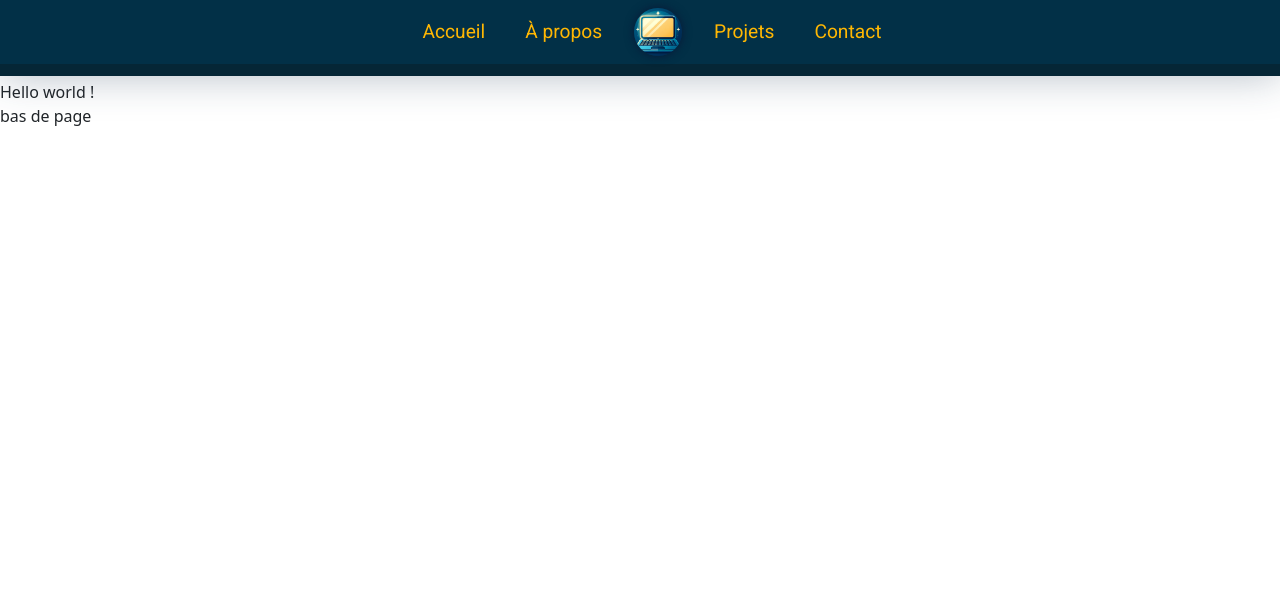
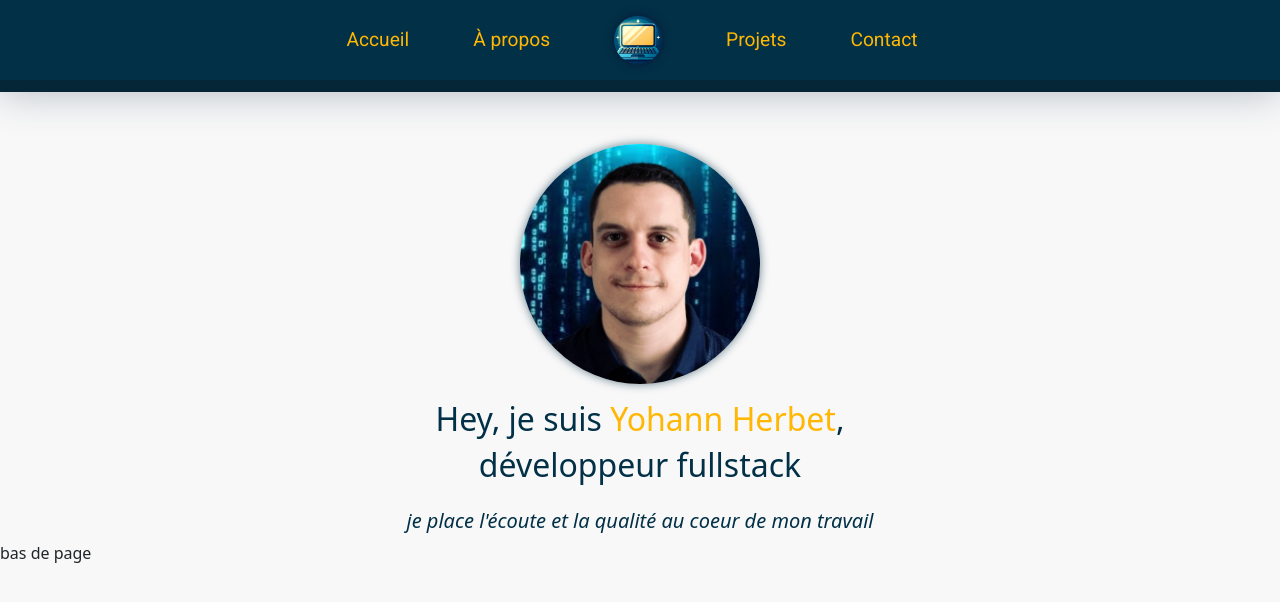
Before and after one commit to YohannHERBET/portfolio-v2, a Gatsby site: page / in a window 1280 px wide. Built offline with nearby package versions, Linux system fonts and the light colour scheme; Gatsby itself is replaced by a stand-in of ours.

Commit message:
home intro, nav links, margin

```diff
--- a/src/components/general.scss
+++ b/src/components/general.scss
@@ -1,3 +1,5 @@
+@import url('https://fonts.googleapis.com/css2?family=Roboto:wght@400;700&display=swap');
+
 .text-yellow,
 .text-yellow:active,
 .text-yellow:focus,
@@ -8,3 +10,6 @@
   color: #ffd66f;
   text-shadow: 0 0 2px #ffd66f;
 }
+body {
+  background-color: #f8f8f8;
+}
--- a/src/components/header.js
+++ b/src/components/header.js
@@ -20,7 +20,7 @@ const Header = () => {
   `)
 
     return (
-        <header style={{margin: "5rem"}}>
+        <header style={{padding: "3rem"}} id="home">
             <Navbar
                 collapseOnSelect
                 style={{
@@ -36,11 +36,13 @@ const Header = () => {
                 <Navbar.Collapse id="basic-navbar-nav">
                     <Nav className="align-items-center w-100 justify-content-center">
                         <div className="container-links d-flex flex-column flex-md-row align-items-center">
-                            <Nav.Link as={Link} to="/apropos" className="text-yellow ms-md-4">Accueil</Nav.Link>
-                            <Nav.Link as={Link} to="/technos" className="text-yellow ms-md-4">À propos</Nav.Link>
-                            <Img className="header-img ms-md-4" fluid={data.imgHeader.childImageSharp.fluid} />
-                            <Nav.Link as={Link} to="/projets" className="text-yellow ms-md-4">Projets</Nav.Link>
-                            <Nav.Link as={Link} to="/contact" className="text-yellow ms-md-4">Contact</Nav.Link>
+                            <Nav.Link as={Link} to="#home" className="text-yellow mx-md-4">Accueil</Nav.Link>
+                            <Nav.Link as={Link} to="#about" className="text-yellow mx-md-4">À propos</Nav.Link>
+                            <Nav.Link as={Link} to="#home">
+                                <Img className="header-img mx-md-4" fluid={data.imgHeader.childImageSharp.fluid} />
+                            </Nav.Link>
+                            <Nav.Link as={Link} to="#projets" className="text-yellow mx-md-4">Projets</Nav.Link>
+                            <Nav.Link as={Link} to="#contact" className="text-yellow mx-md-4">Contact</Nav.Link>
                         </div>
                     </Nav>
                 </Navbar.Collapse>
--- a/src/components/header.scss
+++ b/src/components/header.scss
@@ -1,4 +1,3 @@
-@import url('https://fonts.googleapis.com/css2?family=Roboto:wght@400;700&display=swap');
 
 .navbar-toggler, .navbar-toggler:focus {
   border: 2px solid #8ECAE6;
@@ -36,4 +35,7 @@
     border-radius: 50%;
     box-shadow: 0 0 10px #081837;
   }
+  .container-links {
+    margin-right: 1rem;
+  }
 }
--- /dev/null
+++ b/src/components/home.js
@@ -0,0 +1,31 @@
+import React from 'react';
+import { useStaticQuery, graphql } from "gatsby"
+import Img from "gatsby-image"
+import './home.scss';
+const Home = () => {
+
+    const data = useStaticQuery(graphql`
+        query {
+          imgPhotoProfil: file(relativePath: { eq: "photo-profil.jpeg" }) {
+            childImageSharp {
+              fluid(maxWidth: 800, quality: 90) {
+                ...GatsbyImageSharpFluid_withWebp
+              }
+            }
+          }
+        }
+    `)
+
+    return (
+        <div className="w-100 pt-5 d-flex justify-content-center">
+            <div className="photo-container d-flex flex-column align-items-center text-center">
+                <Img className="img-profil-img" fluid={data.imgPhotoProfil.childImageSharp.fluid} />
+                <h2 className="mt-3">Hey, je suis <span>Yohann Herbet</span>,</h2>
+                <h2>développeur fullstack</h2>
+                <h5>je place l'écoute et la qualité au coeur de mon travail</h5>
+            </div>
+        </div>
+    );
+};
+
+export default Home;
--- /dev/null
+++ b/src/components/home.scss
@@ -0,0 +1,21 @@
+.photo-container {
+
+  .img-profil-img {
+    width: 15rem;
+    height: 15rem;
+    border-radius: 50%;
+    box-shadow: 0 0 10px rgba(2, 48, 71, 0.59);
+  }
+  h2 {
+    color: #023047;
+
+    & > span {
+      color: #FFB703;
+    }
+  }
+  h5 {
+    margin-top: 1rem;
+    font-style: italic;
+    color: #023047;
+  }
+}
--- a/src/pages/index.js
+++ b/src/pages/index.js
@@ -1,10 +1,12 @@
 import * as React from "react"
 import Layout from "../components/layout"
 import Seo from "../components/seo"
+import Home from "../components/home"
 
 const IndexPage = () => (
   <Layout>
-    <div>Hello world !</div>
+    <Seo title="Portfolio" />
+    <Home />
   </Layout>
 )
 
```
Also changed, not shown: src/images/photo-profil.jpeg (added).
